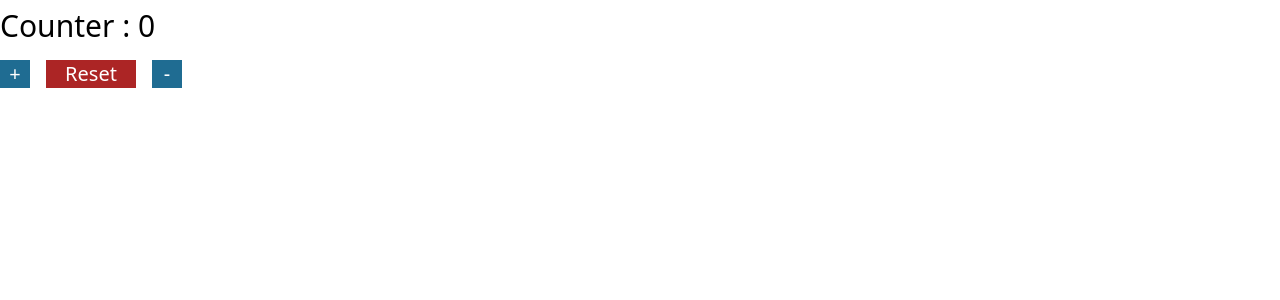
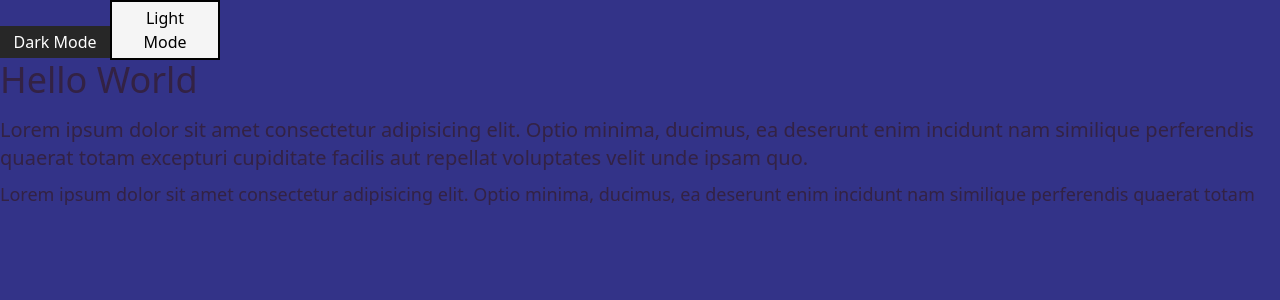
Before and after one commit to diduladishan/React_Project_Practice, a React (Vite) app: page / in a window 1280 px wide. Shown: the top 300 px of the page. Built offline with nearby package versions, Linux system fonts and the light colour scheme.

Commit message:
ToggleThemeApp using useReducer

```diff
--- a/src/App.jsx
+++ b/src/App.jsx
@@ -11,6 +11,7 @@ import SimpleCounterApp from "./pages/SimpleCounterApp";
 import SimpleFormValidation from "./pages/SimpleFormValidation";
 import TemperatureConverter from "./pages/TemperatureConverter";
 import ToDoList from "./pages/ToDoList";
+import ToggleThemeApp from "./pages/useReducer/ToggleThemeApp";
 import UseReducerPractice from "./pages/UseReducerPractice";
 
 function App() {
@@ -28,7 +29,8 @@ function App() {
       {/* <Light_DarkModeToggle /> */}
       {/* <AccordionFAQSection /> */}
       {/* <ExpenseTracker /> */}
-      <UseReducerPractice />
+      {/* <UseReducerPractice /> */}
+      <ToggleThemeApp />
     </>
   );
 }
--- /dev/null
+++ b/src/pages/useReducer/ToggleThemeApp.jsx
@@ -0,0 +1,67 @@
+import { useReducer } from "react";
+
+const ToggleThemeApp = () => {
+  const initialValue = { textColor: "#324", backgroundColor: "#338" };
+
+  function reducer(state, action) {
+    switch (action.type) {
+      case "dark":
+        return {
+          textColor: "#fff",
+          backgroundColor: "#000",
+        };
+
+      case "light":
+        return {
+          textColor: "#000",
+          backgroundColor: "#fff",
+        };
+
+      default:
+        return state;
+    }
+  }
+
+  const [mode, dispatch] = useReducer(reducer, initialValue);
+
+  return (
+    <div
+      className="h-screen"
+      style={{
+        backgroundColor: `${mode.backgroundColor}`,
+        color: `${mode.textColor}`,
+      }}
+    >
+      <button
+        onClick={() => dispatch({ type: "dark" })}
+        className="w-[110px] px-3 py-1 bg-[#272727] text-white"
+      >
+        Dark Mode
+      </button>
+
+      <button
+        onClick={() => dispatch({ type: "light" })}
+        className="w-[110px] px-3 py-1 bg-[#f5f5f5] text-black border-2 border-black"
+      >
+        Light Mode
+      </button>
+
+      <h1 className="text-4xl text-bold mb-4">Hello World</h1>
+
+      <p className="text-xl text-semibold mb-2">
+        Lorem ipsum dolor sit amet consectetur adipisicing elit. Optio minima,
+        ducimus, ea deserunt enim incidunt nam similique perferendis quaerat
+        totam excepturi cupiditate facilis aut repellat voluptates velit unde
+        ipsam quo.
+      </p>
+
+      <p className="text-lg text-medium">
+        Lorem ipsum dolor sit amet consectetur adipisicing elit. Optio minima,
+        ducimus, ea deserunt enim incidunt nam similique perferendis quaerat
+        totam
+      </p>
+    </div>
+  );
+};
+
+export default ToggleThemeApp;
```
